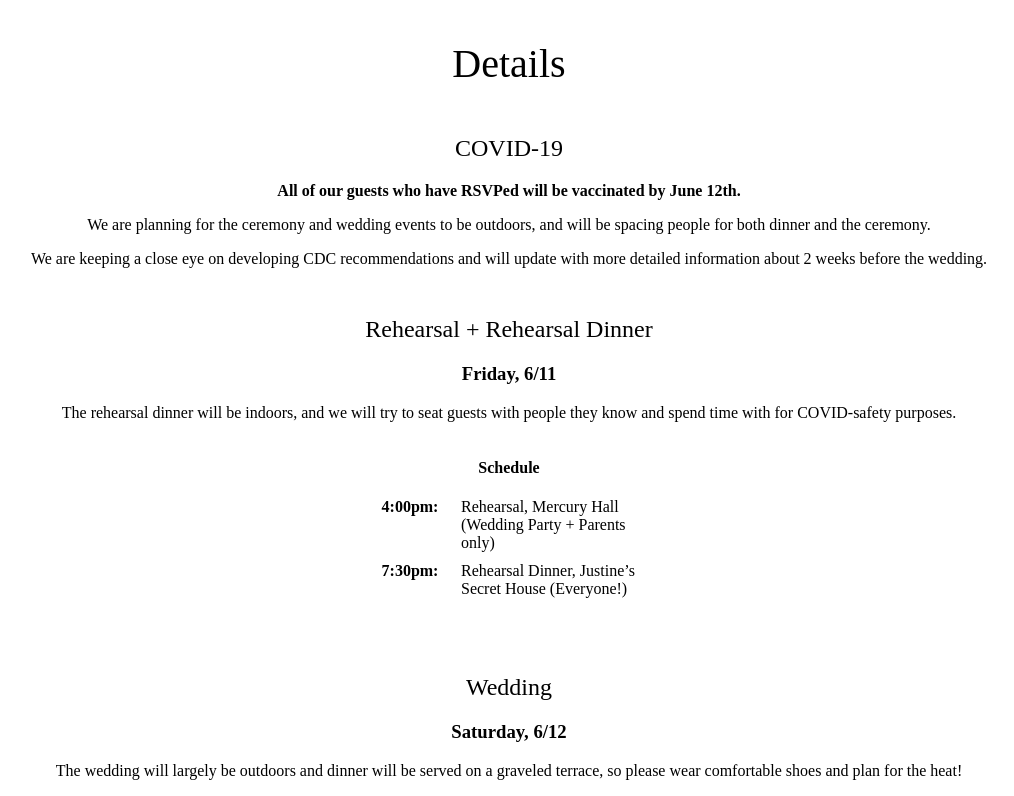
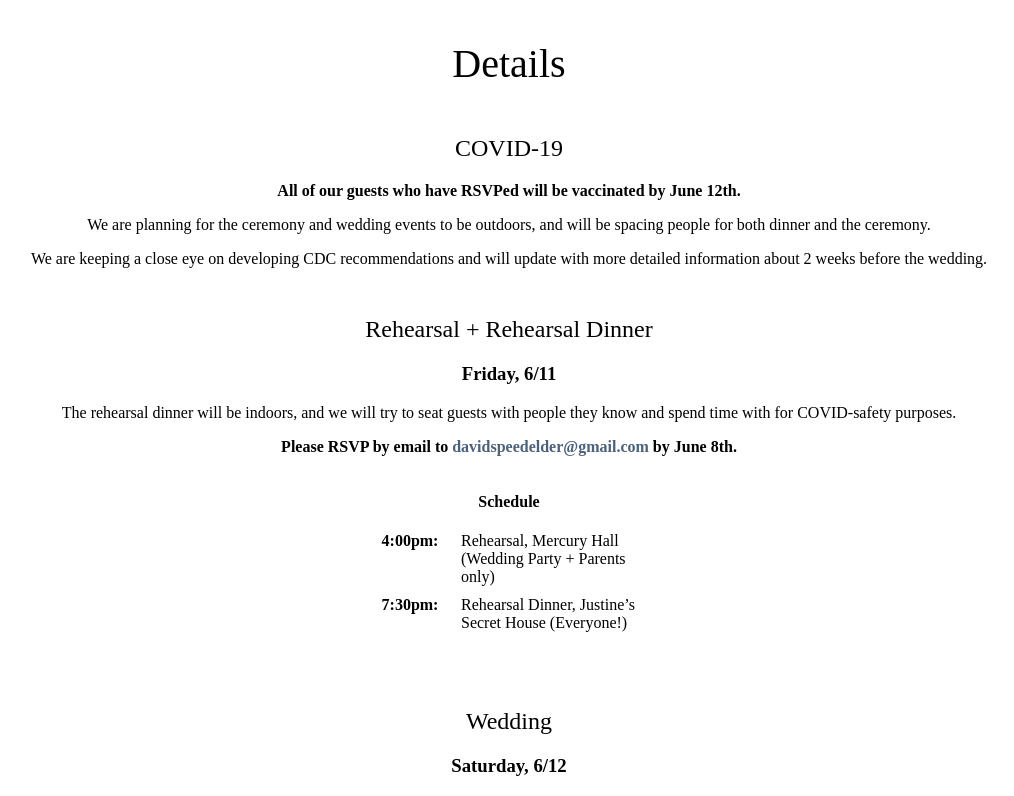
Before and after one commit to scottelder/wedding, a React app: page /details in a window 1280 px wide. Shown: the top 796 px of the page, without its empty margins (131-1145 px from the left). Built offline with nearby package versions, Linux system fonts and the light colour scheme; the HTML template or start-up script is replaced by a standard one.

Commit message:
update photos and copy

```diff
--- a/client/Details.js
+++ b/client/Details.js
@@ -8,6 +8,7 @@ import {
   Paragraph,
   List,
   Item,
+  ExternalLink,
 } from "./components";
 
 const DetailsArticle = styled(Article)`
@@ -74,6 +75,16 @@ export default function Details() {
             The rehearsal dinner will be indoors, and we will try to seat guests
             with people they know and spend time with for COVID-safety purposes.
           </Item>
+          <Item>
+            <strong>
+              Please RSVP by email to
+              <ExternalLink
+                src="mailto:davidspeedelder@gmail.com"
+                label=" davidspeedelder@gmail.com "
+              />
+              by June 8th.
+            </strong>
+          </Item>
         </List>
         <h4>Schedule</h4>
         <List>
--- a/client/Home.js
+++ b/client/Home.js
@@ -47,7 +47,7 @@ const Announcement = styled(Headline)`
 const Main = styled.main`
   height: 100vh;
   background-image: linear-gradient(rgba(0, 0, 0, 0.5), rgba(0, 0, 0, 0.5)),
-    url("./img/trail-of-lights.jpg");
+    url("./img/engagement-bridge.jpg");
   background-position: center;
   background-size: cover;
   background-repeat: no-repeat;
```
Also changed, not shown: images/engagement-1.jpg (added), images/engagement-bridge.jpg (added), 1 other file (tests, documents, lock files or other folders).
